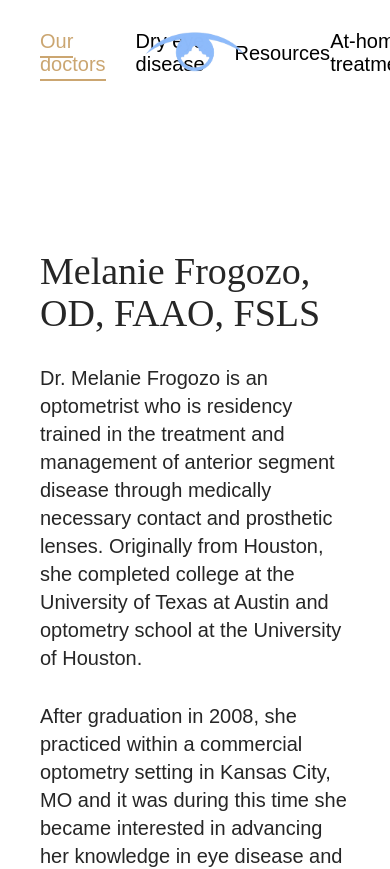
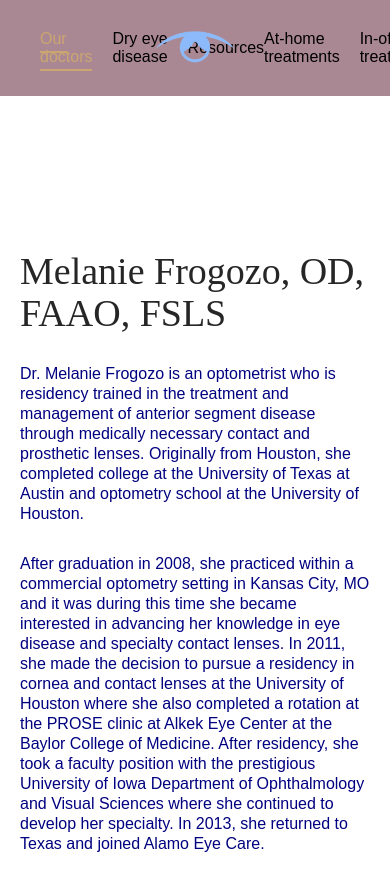
Before and after one commit to kathyhahahahoang/dry-eye-center, a React (Vite) app: page /doctors in a window 390 px wide. Shown: the top 869 px of the page. Built offline with nearby package versions, Linux system fonts and the light colour scheme; a web font is replaced by a local one.

Commit message:
Change p font size for testing purposes

```diff
--- a/src/index.css
+++ b/src/index.css
@@ -25,14 +25,17 @@
   --grid-width-xl: calc(100% - 28rem);
   --grid-width-large: calc(100% - 16rem);
   --grid-width-med: calc(100% - 8rem);
+  --grid-width-small: calc(100% - 4rem);
 
   --gutter-row-xl: 6rem;
   --gutter-row-large: 5rem;
   --gutter-row-med: 4rem;
+  --gutter-row-small: 3rem;
 
   --gutter-column-xl: 10rem;
   --gutter-column-large: 8rem;
   --gutter-column-med: 4rem;
+  --gutter-column-small: 2rem;
 }
 
 * {
@@ -134,6 +137,19 @@ a {
 
   @media (max-width: 1500px) {
     font-size: 2rem;
+    line-height: 2.6rem;
+  }
+
+  @media (max-width: 1000px) {
+    font-size: 1.8rem;
+    line-height: 2.4rem;
+    color: rgb(98, 16, 16);
+  }
+
+  @media (max-width: 800px) {
+    font-size: 1.6rem;
+    line-height: 2rem;
+    color: navy;
   }
 }
 
@@ -169,6 +185,10 @@ a {
     width: var(--grid-width-med);
   }
 
+  @media (max-width: 1000px) {
+    width: var(--grid-width-small);
+  }
+
   &:not(:last-child) {
     margin-bottom: var(--gutter-row-xl);
   }
@@ -185,6 +205,10 @@ a {
 
       @media (max-width: 1500px) {
         margin-right: var(--gutter-column-med);
+      }
+
+      @media (max-width: 1000px) {
+        margin-right: var(--gutter-column-small);
       }
     }
   }
--- a/src/ui/Nav.module.scss
+++ b/src/ui/Nav.module.scss
@@ -12,6 +12,11 @@
 
   @media (max-width: 1500px) {
     padding: 3rem 4rem;
+    background-color: lightcoral;
+  }
+
+  @media (max-width: 1000px) {
+    background-color: rgb(170, 136, 147);
   }
 
   // @media (max-width: 1000px) {
@@ -39,6 +44,10 @@
       font-size: var(--font-large);
     }
 
+    @media (max-width: 1500px) {
+      font-size: var(--font-med);
+    }
+
     // @media (max-width: 1500px) {
     //   font-size: var(--font-med);
     // }
@@ -55,7 +64,7 @@
   }
 
   @media (max-width: 1500px) {
-    gap: 3rem;
+    gap: 2rem;
   }
 }
 
@@ -72,6 +81,10 @@
   @media (max-width: 1800px) {
     width: 10rem;
   }
+
+  @media (max-width: 1500px) {
+    width: 8rem;
+  }
 }
 
 .nav-links-right {
@@ -84,7 +97,7 @@
   }
 
   @media (max-width: 1500px) {
-    gap: 3rem;
+    gap: 2rem;
   }
 }
 
```
